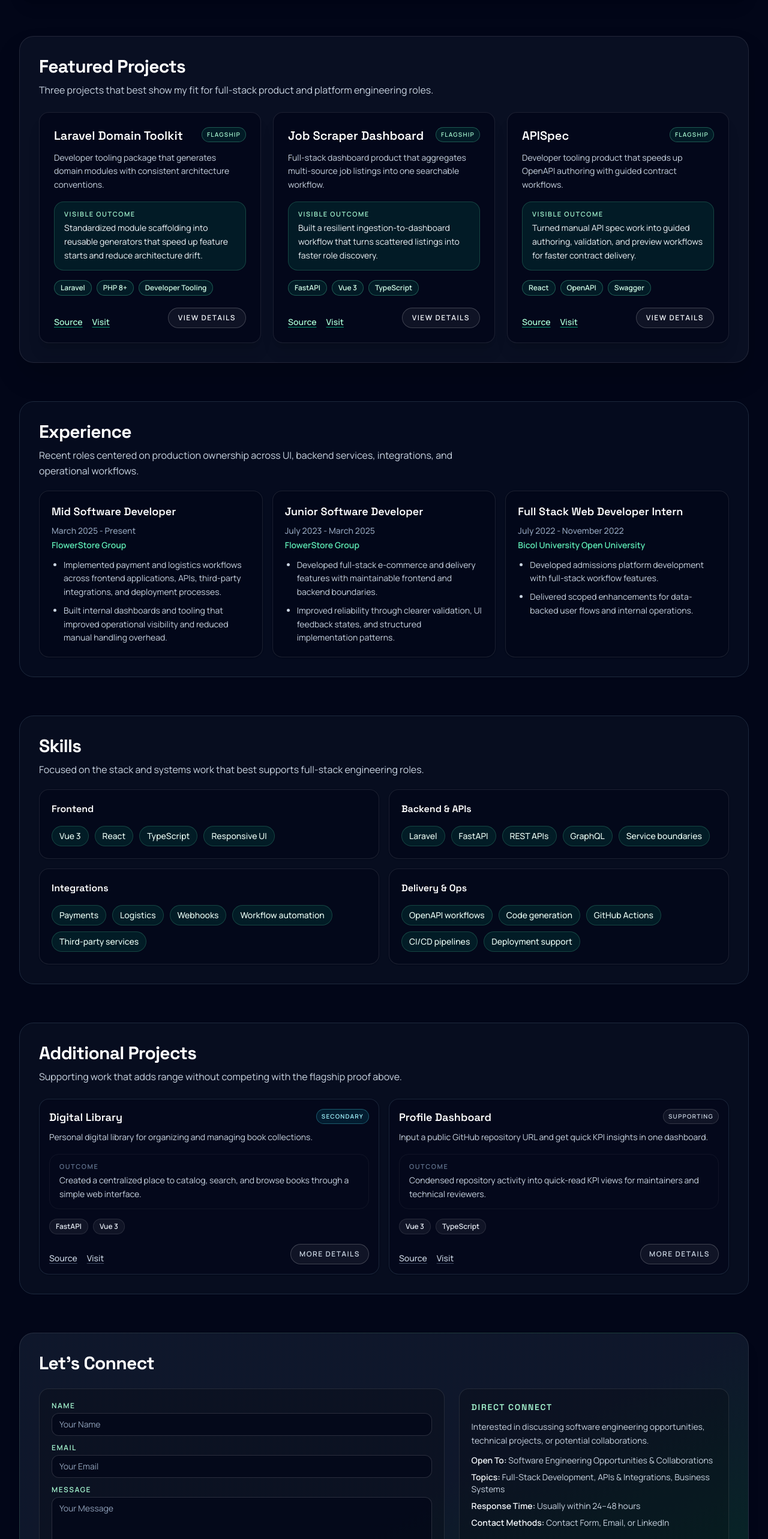
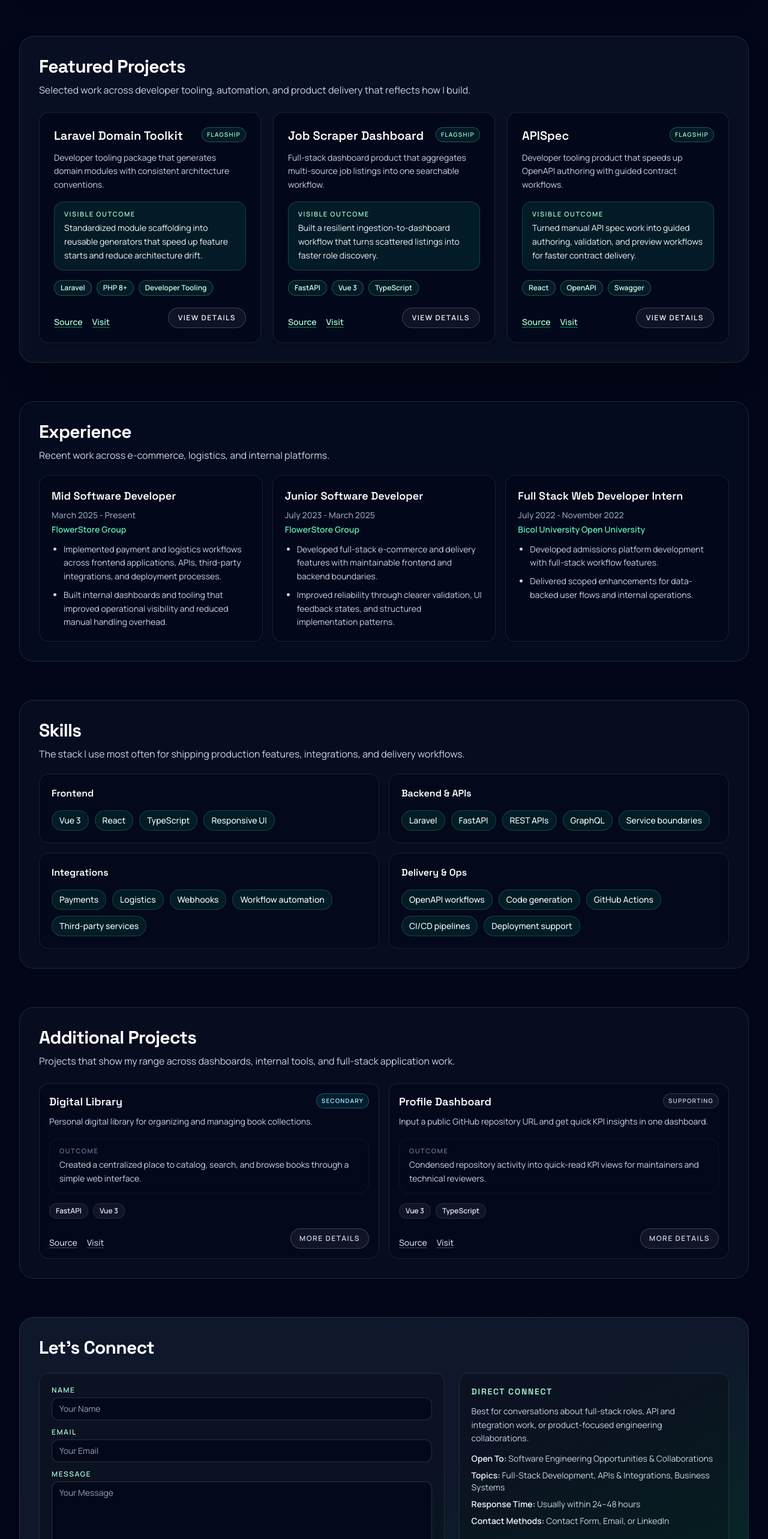
Before and after one commit to reizucodes/portfolio-html, a Vue app: page / in a window 1280 px wide. Shown: the part 880-3446 px from the top of the page at 60% size. Built offline with nearby package versions, Linux system fonts and the light colour scheme.

Commit message:
chore: adjust content and sections

```diff
--- a/src/App.vue
+++ b/src/App.vue
@@ -89,7 +89,7 @@
       <ProjectsGridSection
         id="featured-work"
         title="Featured Projects"
-        intro="Three projects that best show my fit for full-stack product and platform engineering roles."
+        intro="Selected work across developer tooling, automation, and product delivery that reflects how I build."
         variant="case-study"
         :projects="featuredWork"
       />
@@ -98,7 +98,7 @@
       <ProjectsGridSection
         id="projects"
         title="Additional Projects"
-        intro="Supporting work that adds range without competing with the flagship proof above."
+        intro="Projects that show my range across dashboards, internal tools, and full-stack application work."
         variant="overview"
         :projects="secondaryProjects"
       />
--- a/src/components/sections/ContactSection.vue
+++ b/src/components/sections/ContactSection.vue
@@ -125,7 +125,7 @@
       <div class="rounded-2xl border border-white/10 bg-black/20 p-5">
         <h3 class="text-sm font-semibold uppercase tracking-[0.12em] text-emerald-200">Direct Connect</h3>
         <p class="mt-3 text-sm leading-relaxed text-slate-300">
-          Interested in discussing software engineering opportunities, technical projects, or potential collaborations.
+          Best for conversations about full-stack roles, API and integration work, or product-focused engineering collaborations.
         </p>
           <ul class="mt-3 space-y-2 text-sm text-slate-300">
             <li><span class="font-semibold text-slate-100">Open To:</span> Software Engineering Opportunities & Collaborations</li>
--- a/src/components/sections/ExperienceSection.vue
+++ b/src/components/sections/ExperienceSection.vue
@@ -11,7 +11,7 @@
     <div class="space-y-2">
       <h2 id="experience-heading" class="text-2xl font-bold tracking-tight text-white sm:text-3xl">Experience</h2>
       <p class="max-w-3xl text-sm leading-relaxed text-slate-300 sm:text-base">
-        Recent roles centered on production ownership across UI, backend services, integrations, and operational workflows.
+        Recent work across e-commerce, logistics, and internal platforms.
       </p>
     </div>
     <ol class="grid gap-4 lg:grid-cols-3">
--- a/src/components/sections/SkillsSection.vue
+++ b/src/components/sections/SkillsSection.vue
@@ -11,7 +11,7 @@
     <div class="space-y-2">
       <h2 id="skills-heading" class="text-2xl font-bold tracking-tight text-white sm:text-3xl">Skills</h2>
       <p class="max-w-3xl text-sm leading-relaxed text-slate-300 sm:text-base">
-        Focused on the stack and systems work that best supports full-stack engineering roles.
+        The stack I use most often for shipping production features, integrations, and delivery workflows.
       </p>
     </div>
     <div class="grid gap-4 sm:grid-cols-2">
```
